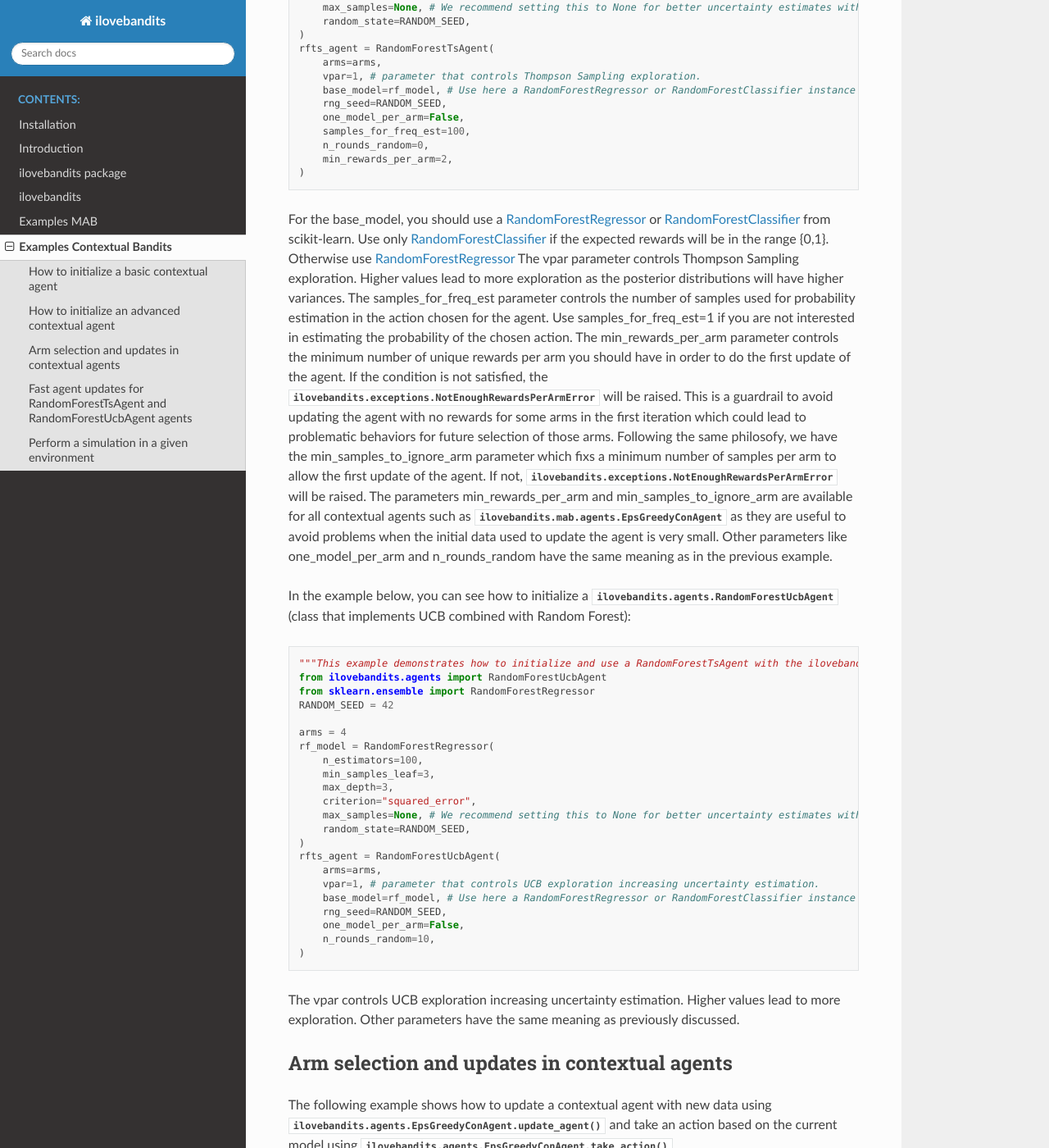
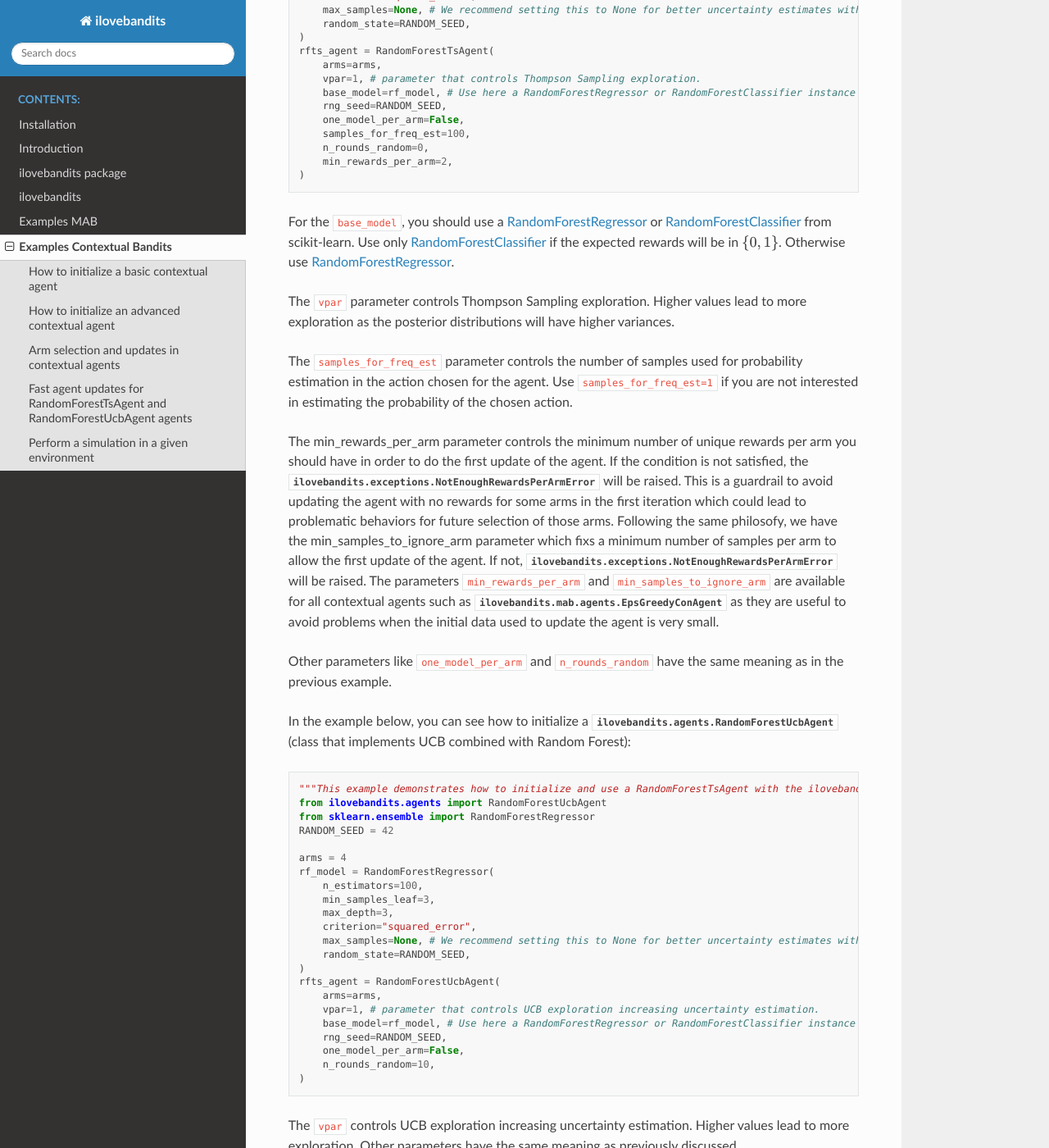
Before and after one commit to Abel-24pal/ilovebandits, a Sphinx documentation site: the page built from docs/source/examples_cban.rst, in a window 1280 px wide and 1400 px high, scrolled down 1405 px. Shown: the whole window at 82% size. Built offline with Sphinx 7.4.7 and the Read the Docs theme 3.1.0, drawn with Linux system fonts in a browser that asks for light colours; some of the changed text lies outside the part shown.

```diff
--- a/docs/source/examples_cban.rst
+++ b/docs/source/examples_cban.rst
@@ -22,15 +22,15 @@ In the example below, you can see an example of how to initialize and use an age
         rng_seed=RANDOM_SEED,
     )
 
-For the base_estimator, you can use any regressor or classifier from scikit-learn or any other library that follows the scikit-learn interface.
+For the ``base_estimator``, you can use any regressor or classifier from scikit-learn or any other library that follows the scikit-learn interface.
 In the example below, we use a `RandomForestRegressor`_ from scikit-learn.
 However, you can use any other state-of-the-art ML models such as `XGBoost`_ or `LightGBM`_ with the corresponding scikit-learn wrapper.
 
 .. _XGBoost: https://xgboost.readthedocs.io/en/latest/
 .. _LightGBM: https://lightgbm.readthedocs.io/en/latest/
 
-The epsilon parameter controls the exploration-exploitation trade-off for the :class:`ilovebandits.mab.agents.EpsGreedyConAgent`. A value of 0.1 means that the agent will explore 10% of the time and exploit 90% of the time.
-The one_model_per_arm parameter indicates whether to use a disjoint model for each arm or a hybrid model for all arms.
+The ``epsilon`` parameter controls the exploration-exploitation trade-off for the :class:`ilovebandits.mab.agents.EpsGreedyConAgent`. A value of 0.1 means that the agent will explore 10% of the time and exploit 90% of the time.
+The ``one_model_per_arm`` parameter indicates whether to use a disjoint model for each arm or a hybrid model for all arms.
 Usually, disjoint models should be used, but as stated in research references such as `Tree Ensembles for Contextual Bandits`_, hybrid models make sense and can be useful when the base model is based on decision trees.
 For instance, `RandomForestRegressor`_.
 
@@ -70,19 +70,23 @@ In the example below, you can see how to initialize a :class:`ilovebandits.agent
         min_rewards_per_arm=2,
     )
 
-For the base_model, you should use a `RandomForestRegressor`_ or `RandomForestClassifier`_ from scikit-learn.
-Use only `RandomForestClassifier`_ if the expected rewards will be in the range {0,1}. Otherwise use `RandomForestRegressor`_
-The vpar parameter controls Thompson Sampling exploration. Higher values lead to more exploration as the posterior distributions will have higher variances.
-The samples_for_freq_est parameter controls the number of samples used for probability estimation in the action chosen for the agent.
-Use samples_for_freq_est=1 if you are not interested in estimating the probability of the chosen action.
+For the ``base_model``, you should use a `RandomForestRegressor`_ or `RandomForestClassifier`_ from scikit-learn.
+Use only `RandomForestClassifier`_ if the expected rewards will be in :math:`\{0, 1\}`. Otherwise use `RandomForestRegressor`_.
+
+The ``vpar`` parameter controls Thompson Sampling exploration. Higher values lead to more exploration as the posterior distributions will have higher variances.
+
+The ``samples_for_freq_est`` parameter controls the number of samples used for probability estimation in the action chosen for the agent.
+Use ``samples_for_freq_est=1`` if you are not interested in estimating the probability of the chosen action.
+
 The min_rewards_per_arm parameter controls the minimum number of unique rewards per arm you should have in order to do the first update of the agent.
 If the condition is not satisfied, the :class:`ilovebandits.exceptions.NotEnoughRewardsPerArmError` will be raised.
 This is a guardrail to avoid updating the agent with no rewards for some arms in the first iteration which could lead to problematic behaviors for future selection of those arms.
 Following the same philosofy, we have the min_samples_to_ignore_arm parameter which fixs a minimum number of samples per arm to allow the first update of the agent. If not,
 :class:`ilovebandits.exceptions.NotEnoughRewardsPerArmError` will be raised.
-The parameters min_rewards_per_arm and min_samples_to_ignore_arm are available for all contextual agents such as :class:`ilovebandits.mab.agents.EpsGreedyConAgent`
+The parameters ``min_rewards_per_arm`` and ``min_samples_to_ignore_arm`` are available for all contextual agents such as :class:`ilovebandits.mab.agents.EpsGreedyConAgent`
 as they are useful to avoid problems when the initial data used to update the agent is very small.
-Other parameters like one_model_per_arm and n_rounds_random have the same meaning as in the previous example.
+
+Other parameters like ``one_model_per_arm`` and ``n_rounds_random`` have the same meaning as in the previous example.
 
 In the example below, you can see how to initialize a :class:`ilovebandits.agents.RandomForestUcbAgent` (class that implements UCB combined with Random Forest):
 
@@ -111,7 +115,7 @@ In the example below, you can see how to initialize a :class:`ilovebandits.agent
         n_rounds_random=10,
     )
 
-The vpar controls UCB exploration increasing uncertainty estimation. Higher values lead to more exploration.
+The ``vpar`` controls UCB exploration increasing uncertainty estimation. Higher values lead to more exploration.
 Other parameters have the same meaning as previously discussed.
 
 .. _RandomForestClassifier: https://scikit-learn.org/stable/modules/generated/sklearn.ensemble.RandomForestClassifier.html
@@ -311,8 +315,8 @@ Here an example of how to use this fast update feature and the time savings it p
         r_train=np.concatenate([y_train2, y_train], axis=0)
     )
 
-If you compare the time taken by both methods, you will see that the partial_fast_update method is significantly faster than the update_agent method.
-For this toy example, in the machine used for testing, the partial_fast_update method took around 2 seconds, while the update_agent method took around 3 minutes.
+If you compare the time taken by both methods, you will see that the ``partial_fast_update`` method is significantly faster than the ``update_agent`` method.
+For this toy example, in the machine used for testing, the ``partial_fast_update`` method took around 2 seconds, while the ``update_agent`` method took around 3 minutes.
 (We used a standard PC for personal usage)
 
 
--- a/docs/source/examples_mab.rst
+++ b/docs/source/examples_mab.rst
@@ -30,10 +30,10 @@ In :class:`ilovebandits.mab.agents.TSAgent` (Thompson sampling agent), the rewar
 By default, it assumes a :math:`Bernoulli(p)` reward distribution and a initial belief defined by a :math:`Beta(\alpha=1, \beta=1)` distribution.
 This initial belief can be changed just instantiating :class:`ilovebandits.mab.agents.TSAgent` with different :math:`\alpha` and :math:`\beta` parameters using the arguments a_init and b_init.
 
-In the :class:`ilovebandits.mab.agents.EpsilonGreedyAgent`, the epsilon parameter controls the exploration-exploitation trade-off.
+In the :class:`ilovebandits.mab.agents.EpsilonGreedyAgent`, the ``epsilon`` parameter controls the exploration-exploitation trade-off.
 A value of 0.1 means that the agent will explore 10% of the time and exploit 90% of the time.
 
-In the :class:`ilovebandits.mab.agents.UCBAgent`, the c parameter controls the exploration-exploitation trade-off. The bigger the value of c, the stronger the exploration the agent will do.
+In the :class:`ilovebandits.mab.agents.UCBAgent`, the ``c`` parameter controls the exploration-exploitation trade-off. The bigger the value of ``c``, the stronger the exploration the agent will do.
 
 Once the agent is initialized, you can use it to select an action and update it with the observed reward.
 
```
Also changed, not shown: other parts of docs/source/examples_cban.rst (+5 -5 lines), 1 other file.
